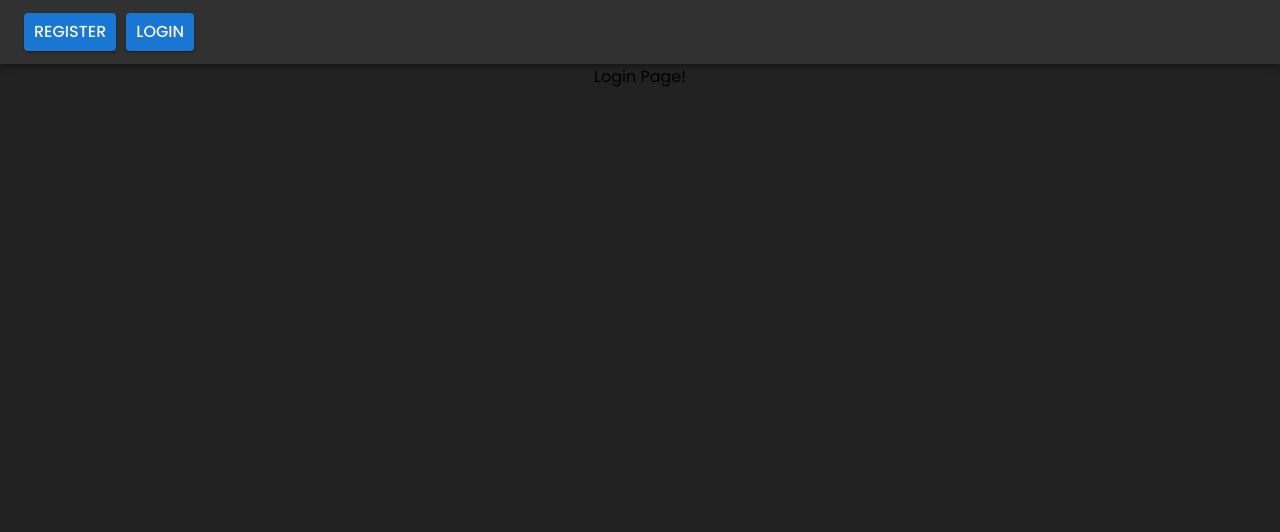
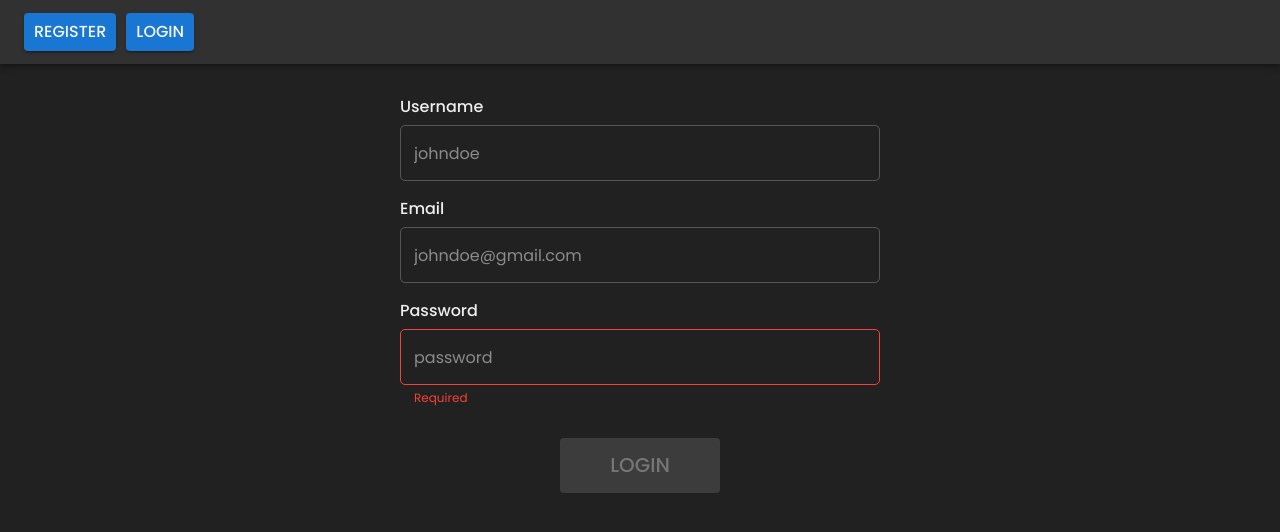
Before and after one commit to Devorein/yuplod, a React (Create React App) app in the folder frontend/: page /login in a window 1280 px wide. Shown: the top 532 px of the page. Built offline with nearby package versions, Linux system fonts and the light colour scheme.

Commit message:
F: Added Login page

```diff
--- a/frontend/src/api/mutations/useLogin.tsx
+++ b/frontend/src/api/mutations/useLogin.tsx
@@ -1,11 +1,11 @@
 import axios, { AxiosResponse } from "axios";
 import { useMutation, UseMutationOptions } from "react-query";
-import { IApiError, IApiSuccess, ILoginInput } from "../../types";
+import { IApiError, IApiSuccess, ILoginInput, IUser } from "../../types";
 
 interface UseRegisterMutationProps {
-  onError?: UseMutationOptions<AxiosResponse<IApiSuccess<{ token: string }>>, AxiosResponse<IApiError>, ILoginInput>["onError"],
-  onSuccess?: UseMutationOptions<AxiosResponse<IApiSuccess<{ token: string }>>, AxiosResponse<IApiError>, ILoginInput>["onSuccess"],
-  onSettled?: UseMutationOptions<AxiosResponse<IApiSuccess<{ token: string }>>, AxiosResponse<IApiError>, ILoginInput>["onSettled"],
+  onError?: UseMutationOptions<AxiosResponse<IApiSuccess<{ user: IUser, token: string }>>, AxiosResponse<IApiError>, ILoginInput>["onError"],
+  onSuccess?: UseMutationOptions<AxiosResponse<IApiSuccess<{ user: IUser, token: string }>>, AxiosResponse<IApiError>, ILoginInput>["onSuccess"],
+  onSettled?: UseMutationOptions<AxiosResponse<IApiSuccess<{ user: IUser, token: string }>>, AxiosResponse<IApiError>, ILoginInput>["onSettled"],
 }
 
 export default function useRegisterMutation(props?: UseRegisterMutationProps) {
--- a/frontend/src/components/Navbar/index.tsx
+++ b/frontend/src/components/Navbar/index.tsx
@@ -6,7 +6,7 @@ import { Link } from 'react-router-dom';
 import { RootContext } from '../../contexts';
 
 export default function Navbar() {
-  const { currentUser } = useContext(RootContext);
+  const { currentUser, setCurrentUser } = useContext(RootContext);
 
   return (
     <div className='flex-1'>
@@ -15,7 +15,10 @@ export default function Navbar() {
           {!currentUser ? <>
             <Button variant="contained" color="primary" className={`fs-16 mr-10`}><Link to="/register" className="color-primary td-n">Register</Link></Button>
             <Button variant="contained" color="primary" className={`fs-16`}><Link to="/login" className="color-primary td-n">Login</Link></Button>
-          </> : <Button variant="contained" color="primary" className={`fs-16`} onClick={() => localStorage.removeItem('yupload.token')}>Logout</Button>}
+          </> : <Button variant="contained" color="primary" className={`fs-16`} onClick={() => {
+            localStorage.removeItem('yupload.token')
+            setCurrentUser(null)
+          }}>Logout</Button>}
         </Toolbar>
       </AppBar>
     </div>
--- a/frontend/src/pages/Login/index.tsx
+++ b/frontend/src/pages/Login/index.tsx
@@ -1,3 +1,42 @@
+import { Button } from "@material-ui/core";
+import { Form, Formik } from "formik";
+import React, { useContext } from 'react';
+import { useHistory } from "react-router-dom";
+import * as Yup from 'yup';
+import useLoginMutation from "../../api/mutations/useLogin";
+import { InputField } from '../../components';
+import { RootContext } from "../../contexts";
+import { ILoginInput } from "../../types";
+import { validatePassword } from "../../utils";
+import "./style.scss";
+
+const loginInputSchema = Yup.object().shape({
+  password: Yup.string().max(50, 'Too Long!').required('Required').test('Password validation', 'Invalid password', (password) => validatePassword(password ?? '')),
+});
+
 export default function Login() {
-  return <div>Login Page!</div>
+  const history = useHistory();
+  const mutation = useLoginMutation();
+  const { setCurrentUser } = useContext(RootContext);
+  return (
+    <Formik validationSchema={loginInputSchema} validateOnMount initialValues={{ username: '', password: '', email: '' } as ILoginInput} onSubmit={(values, { setErrors }) => mutation.mutate(values, {
+      onSuccess({ data }) {
+        if (data.status === 'success') {
+          const { token, user } = data.data;
+          setCurrentUser(user)
+          localStorage.setItem('yuplod.token', token)
+          history.push("/")
+        }
+      }
+    })}>
+      {({ isSubmitting, isValid }) =>
+        <Form className="Login flex fd-c">
+          <InputField name="username" placeholder="johndoe" label="Username" />
+          <InputField name="email" placeholder="johndoe@gmail.com" label="Email" />
+          <InputField name="password" placeholder="password" label="Password" type="password" />
+          <Button disabled={!isSubmitting && !isValid} type="submit" variant="contained" color="primary" className={`Login-button fs-20 fw-700 mt-10`}>Login</Button>
+        </Form>
+      }
+    </Formik>
+  )
 }
--- /dev/null
+++ b/frontend/src/pages/Login/style.scss
@@ -0,0 +1,11 @@
+.Login {
+  width: 500px;
+  margin: 25px auto;
+
+  &-button.MuiButton-contained {
+    padding: 10px 50px;
+    width: fit-content;
+    margin: 0 auto;
+    margin-top: 20px;
+  }
+}
```
Also changed, not shown: 1 other file (tests, documents, lock files or other folders).
